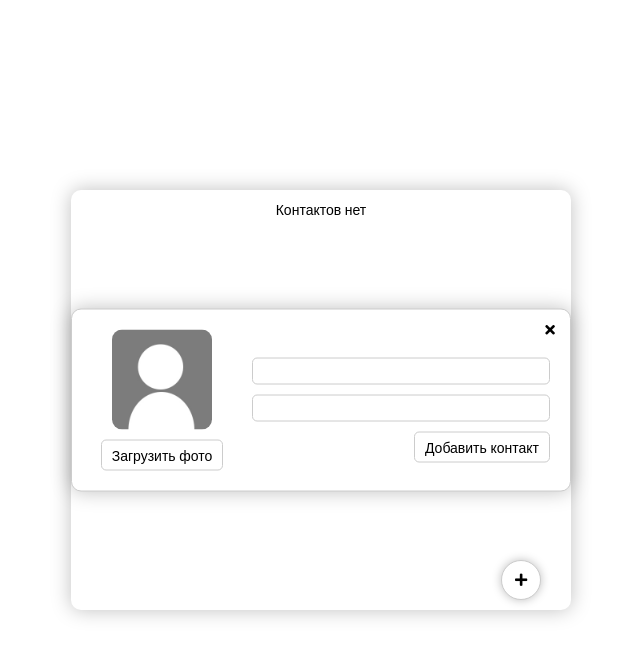
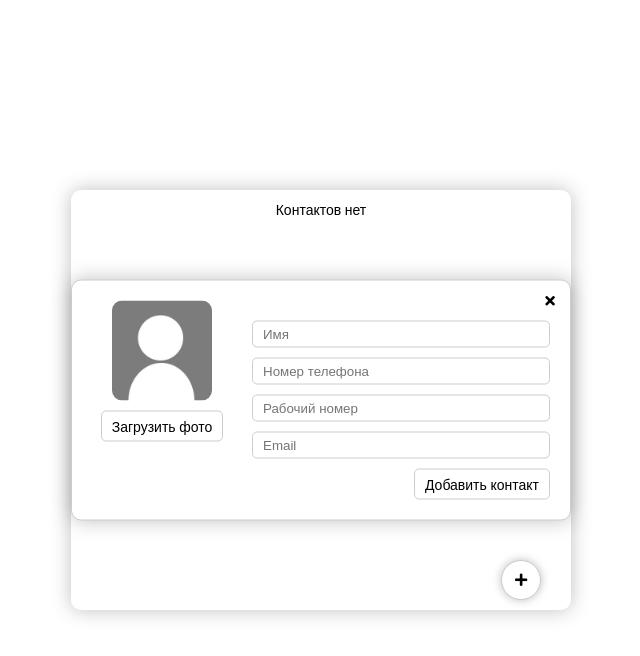
Before and after one commit to rkoshovyi/vue-contacts, a Vue app: page / in a window 1280 px wide. Both pictures are taken after a click on the element 840 px from the left and 580 px from the top of the page. Shown: the top 656 px of the page, without its empty margins (319-959 px from the left). Built offline with nearby package versions, Linux system fonts and the light colour scheme.

Commit message:
adding to favorite & some little updates

```diff
--- a/src/App.vue
+++ b/src/App.vue
@@ -77,6 +77,7 @@ export default {
   }
 
   body {
+    min-width: 320px;
     font-family: 'Open Sans', sans-serif;
     font-size: 14px;
   }
--- a/src/components/AddEditModal.vue
+++ b/src/components/AddEditModal.vue
@@ -23,12 +23,20 @@
 
     <div class="modal-edit-inputs">
       <div class="modal-input">
-        <input type="text"
+        <input type="text" placeholder="Имя"
                v-model="newContact.name">
       </div>
       <div class="modal-input">
-        <input type="text"
-               v-model="newContact.number">
+        <input type="text" placeholder="Номер телефона"
+               v-model="newContact.phoneNumber">
+      </div>
+      <div class="modal-input">
+        <input type="text" placeholder="Рабочий номер"
+               v-model="newContact.workNumber">
+      </div>
+      <div class="modal-input">
+        <input type="text" placeholder="Email"
+               v-model="newContact.email">
       </div>
       <div class="save-contact-button">
         <input type="submit" value="Добавить контакт"
@@ -57,12 +65,20 @@
     </div>
     <div class="modal-edit-inputs">
       <div class="modal-input">
-        <input type="text"
+        <input type="text" placeholder="Имя"
                v-model="editableContact.name">
       </div>
       <div class="modal-input">
-        <input type="text"
-               v-model="editableContact.number">
+        <input type="text" placeholder="Номер телефона"
+               v-model="editableContact.phoneNumber">
+      </div>
+      <div class="modal-input">
+        <input type="text" placeholder="Рабочий телефон"
+               v-model="editableContact.workNumber">
+      </div>
+      <div class="modal-input">
+        <input type="text" placeholder="Email"
+               v-model="editableContact.email">
       </div>
       <div class="save-contact-button">
         <input type="submit" value="Сохранить контакт"
@@ -88,8 +104,11 @@ export default {
       indexOfEdit: '',
       newContact: {
         name: null,
-        number: null,
-        image: ''
+        phoneNumber: null,
+        workNumber: null,
+        email: null,
+        image: '',
+        isFavorite: false
       },
       editableContact: {}
     }
@@ -98,8 +117,11 @@ export default {
     clearInputs() {
       this.newContact = {
         name: null,
-        number: null,
-        image: ''
+        phoneNumber: null,
+        workNumber: null,
+        email: null,
+        image: '',
+        isFavorite: false
       }
     },
 
@@ -162,7 +184,7 @@ export default {
     top: 50%;
     left: 50%;
     transform: translate(-50%, -50%);
-    width: 500px;
+    width: 100%;
     padding: 20px;
     border: 1px solid #ccc;
     border-radius: 10px;
@@ -256,7 +278,7 @@ export default {
         transition: 0.3s;
 
         &:hover {
-            transform: scale(1.2);
+            color: red;
         }
     }
 }
--- a/src/components/Contacts.vue
+++ b/src/components/Contacts.vue
@@ -1,30 +1,60 @@
 <template>
 <div class="contacts-list-wrapper">
   <ul class="contacts-list">
-    <div v-if="contactsList.length" >
-      <li class="contact"
-          v-for="contact in contactsList"
-          ref="contacts" >
+    <div v-if="contactsList.length">
+      <li class="contact" v-for="contact in contactsList" ref="contacts">
         <div class="contact-image">
           <img v-if="contact.image" :src="contact.image">
-          <img v-else src="../assets/no-avatar.jpg"/>
+          <img v-else src="../assets/no-avatar.jpg" />
         </div>
 
         <div class="contact-info">
-          <div class="contact-name">
+          <div class="contact-info-row" v-show="contact.name">
+            <div class="contact-info-left">
+              Имя:
+            </div>
+            <div class="contact-info-item">
               {{ contact.name }}
-          </div>
-
-          <div class="contact-number">
-            {{ contact.number }}
             </div>
           </div>
 
-        <div class="delete-button contact-button"
-             @click="deleteContact(contact)"><i class="fas fa-times"></i></div>
+          <div class="contact-info-row" v-show="contact.phoneNumber">
+            <div class="contact-info-left">
+              Номер телефона:
+            </div>
+            <div class="contact-info-item">
+              {{ contact.phoneNumber }}
+            </div>
+          </div>
 
-        <div class="edit-button contact-button"
-             @click="$emit('editContactShow', contact)"><i class="fas fa-pen"></i></div>
+          <div class="contact-info-row" v-show="contact.workNumber">
+            <div class="contact-info-left">
+              Рабочий номер:
+            </div>
+            <div class="contact-info-item">
+              {{ contact.workNumber }}
+            </div>
+          </div>
+
+
+          <div class="contact-info-row" v-show="contact.email">
+            <div class="contact-info-left">
+              Email:
+            </div>
+            <div class="contact-info-item">
+              {{ contact.email }}
+            </div>
+          </div>
+        </div>
+
+        <div class="favorite-button contact-button" @click="isFavoriteChanging(contact)">
+          <i class="fas fa-star" v-if="contact.isFavorite"></i>
+          <i class="far fa-star" v-else></i>
+        </div>
+
+        <div class="edit-button contact-button" @click="$emit('editContactShow', contact)"><i class="fas fa-pen"></i></div>
+
+        <div class="delete-button contact-button" @click="deleteContact(contact)"><i class="fas fa-times"></i></div>
       </li>
     </div>
     <p v-else style="text-align: center">Контактов нет</p>
@@ -41,8 +71,11 @@ export default {
     return {
       contact: {
         name: null,
-        number: null,
-        image: ''
+        phoneNumber: null,
+        workNumber: null,
+        email: null,
+        image: '',
+        isFavorite: false
       },
       contactsList: []
     }
@@ -62,7 +95,9 @@ export default {
 
     editContact(editableContactInfo, index) {
       this.contactsList[index].name = editableContactInfo.name;
-      this.contactsList[index].number = editableContactInfo.number;
+      this.contactsList[index].phoneNumber = editableContactInfo.phoneNumber;
+      this.contactsList[index].workNumber = editableContactInfo.workNumber;
+      this.contactsList[index].email = editableContactInfo.email;
       this.contactsList[index].image = editableContactInfo.image;
       this.saveContactsList();
     },
@@ -75,6 +110,12 @@ export default {
       }
     },
 
+    isFavoriteChanging(contact) {
+      let i = this.contactsList.indexOf(contact);
+
+      this.contactsList[i].isFavorite = !this.contactsList[i].isFavorite;
+    },
+
     deleteContact(contact) {
       this.contactsList.splice(this.contactsList.indexOf(contact), 1);
       this.saveContactsList();
@@ -84,7 +125,6 @@ export default {
 </script>
 
 <style lang="scss">
-
 .contacts-list-wrapper {
     position: relative;
     width: 100%;
@@ -102,10 +142,12 @@ export default {
 .contact {
     position: relative;
     display: flex;
-    margin-bottom: 10px;
+    padding: 10px 0;
     cursor: pointer;
+    border-bottom: 1px solid #ccc;
 
     &:last-child {
+        border: none;
         margin-bottom: 0;
     }
 
@@ -125,16 +167,23 @@ export default {
     .contact-info {
         display: flex;
         flex-direction: column;
-      justify-content: center;
 
-      .contact-name {
+        .contact-info-row {
+          display: flex;
           margin-bottom: 10px;
+        }
+
+        .contact-info-left {
+          width: 140px;
+        }
+
+        .contact-info-item {
         }
     }
 
     .contact-button {
         position: absolute;
-      top: 5px;
+        top: 10px;
         display: flex;
         align-items: center;
         justify-content: center;
@@ -145,19 +194,23 @@ export default {
         border: 1px solid #ccc;
         border-radius: 50%;
         font-size: 10px;
-      transition: .3s;
+        transition: 0.3s;
+
+        &.favorite-button {
+          right: 55px;
+        }
+
+        &.edit-button {
+            right: 30px;
+        }
+
+        &.delete-button {
+            right: 5px;
+        }
 
         &:hover {
             transform: scale(1.1);
         }
-    }
-
-    .delete-button {
-      right: 5px;
-    }
-
-    .edit-button {
-      right: 30px;
     }
 }
 
@@ -176,7 +229,7 @@ export default {
     border-radius: 50%;
     font-weight: 700;
     box-shadow: 0 0 10px rgba(#000, .25);
-    transition: .3s;
+    transition: 0.3s;
 
     &:hover {
         transform: scale(1.05);
```
Also changed, not shown: 10 other files (tests, documents, lock files or other folders). Lines whose indentation alone changed are shown as unchanged.
